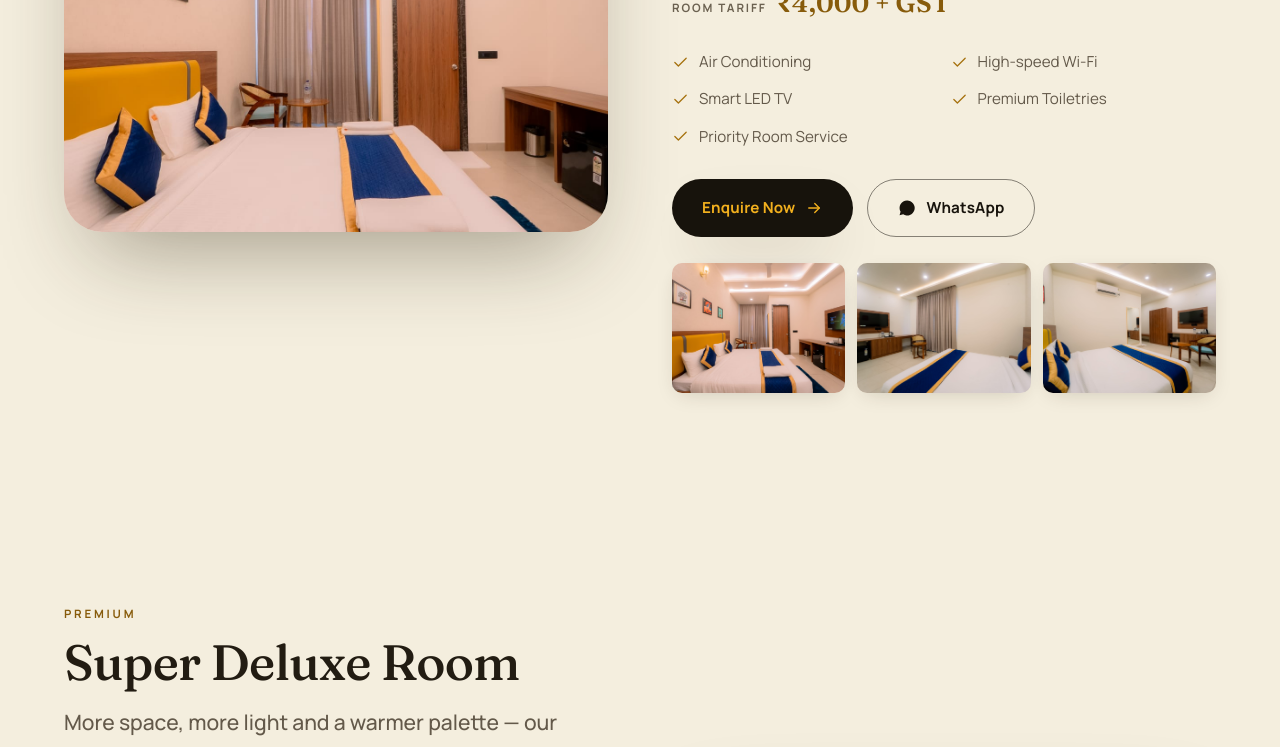
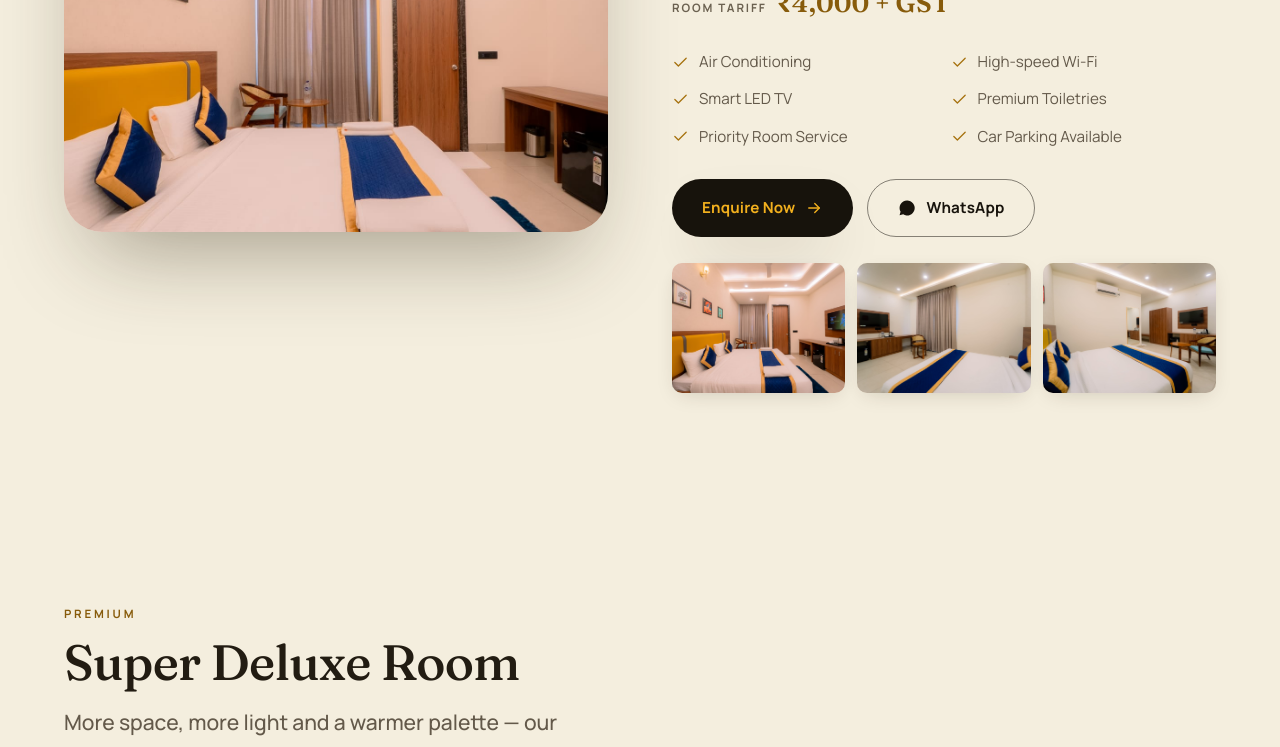
Before and after one commit to shyamskthakur4-sudo/skhotel, a React (Vite) app: page /rooms in a window 1280 px wide. Shown: the part 960-1707 px from the top of the page. Built offline with nearby package versions, Linux system fonts and the light colour scheme; a web font is replaced by a local one.

Commit message:
Add car parking to every room

```diff
--- a/src/data/rooms.js
+++ b/src/data/rooms.js
@@ -19,6 +19,7 @@ export const ROOMS = [
       'Smart LED TV',
       'Premium Toiletries',
       'Priority Room Service',
+      'Car Parking Available',
     ],
   },
   {
@@ -40,6 +41,7 @@ export const ROOMS = [
       'Premium Toiletries',
       'Seating Area',
       'Room Service',
+      'Car Parking Available',
     ],
   },
   {
@@ -61,6 +63,7 @@ export const ROOMS = [
       'Hot & Cold Water',
       'Daily Housekeeping',
       'Room Service',
+      'Car Parking Available',
     ],
   },
 ]
```
